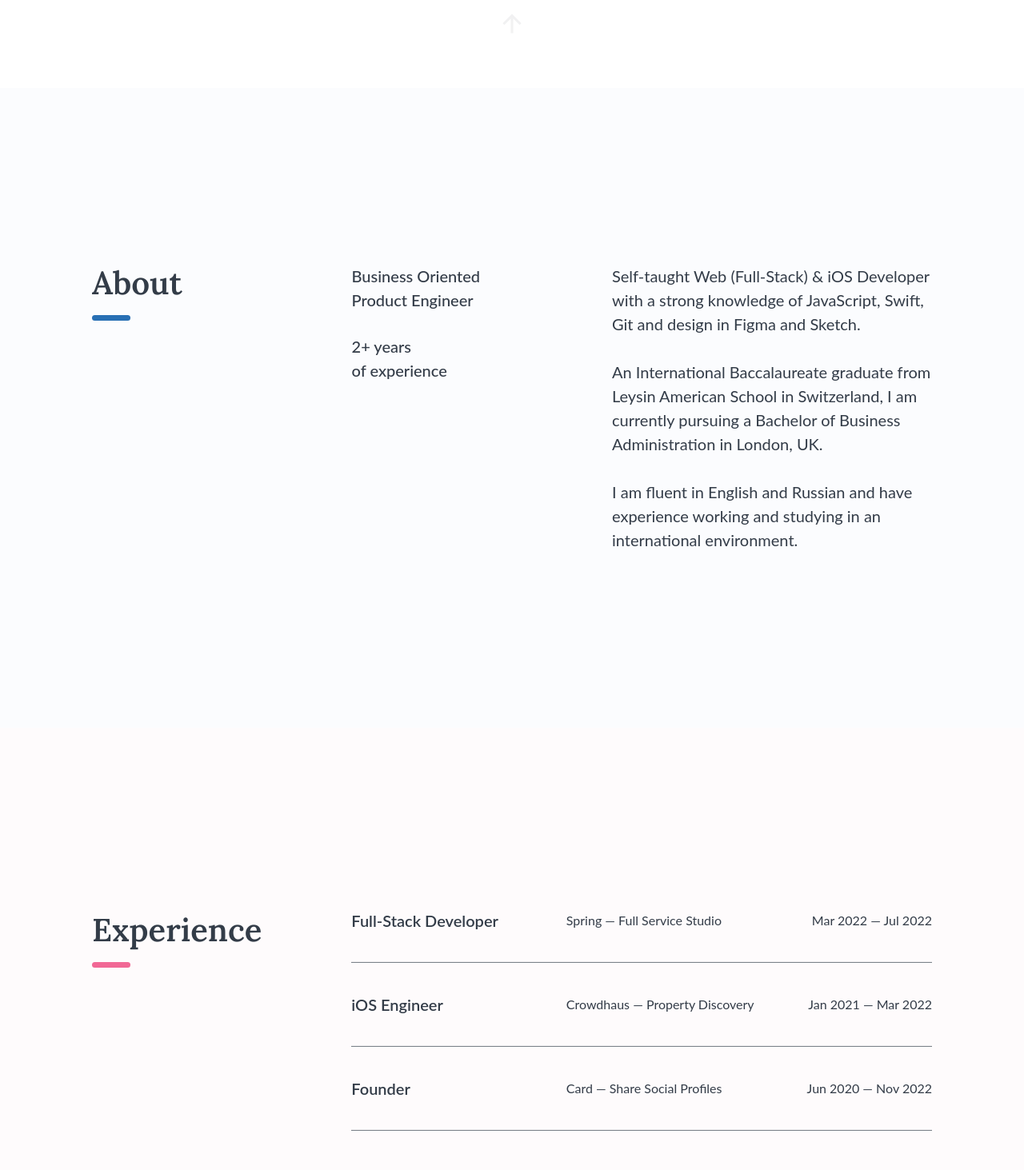
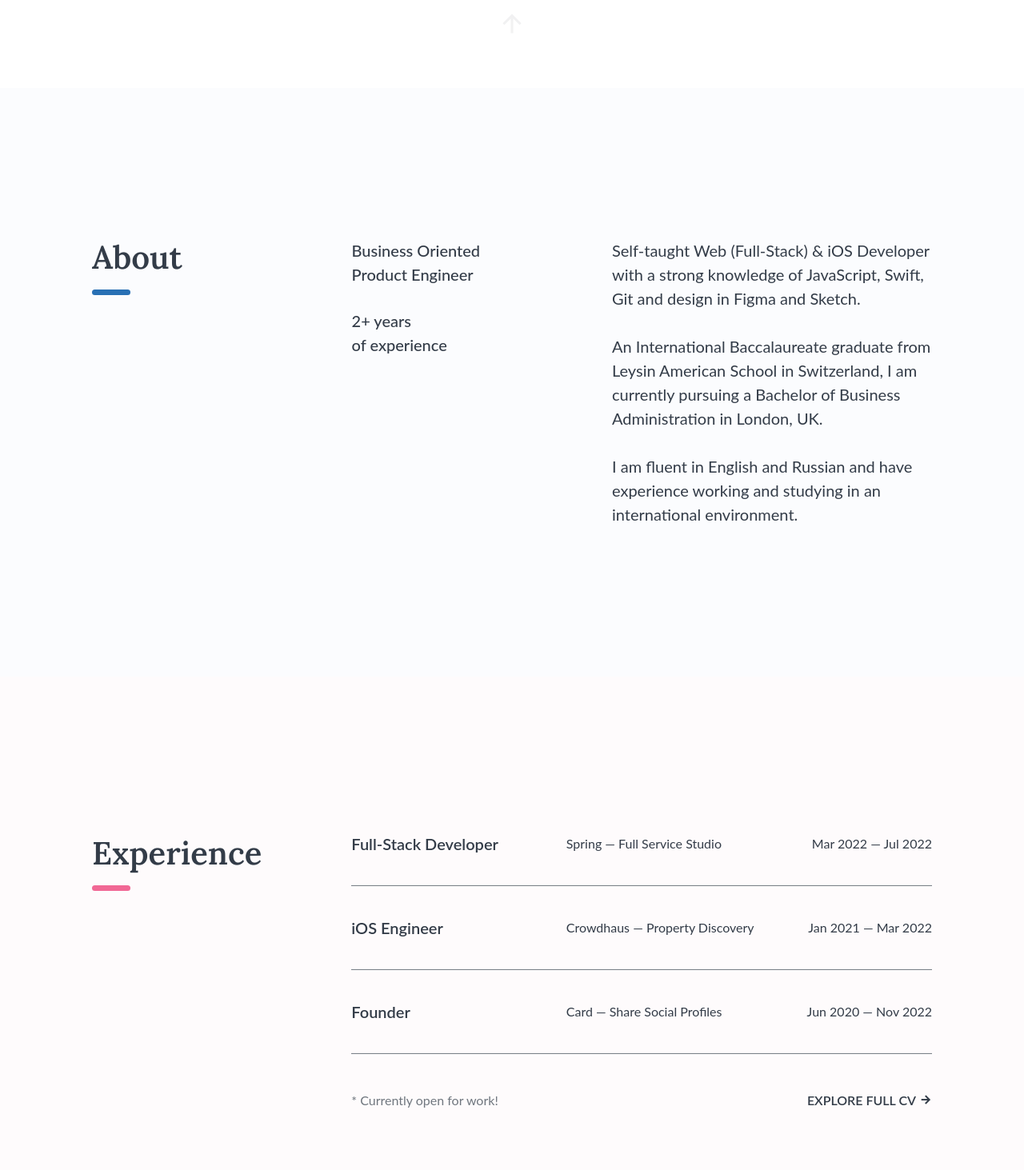
Before and after one commit to andrey-mitko/andreymitko.com.v2, a Next.js app: page / in a window 1280 px wide. Shown: the part 690-2153 px from the top of the page at 80% size. Built offline with nearby package versions, Linux system fonts and the light colour scheme; a web font is replaced by a local one.

Commit message:
Improvements

```diff
--- a/components/AboutSection/styles.tsx
+++ b/components/AboutSection/styles.tsx
@@ -12,7 +12,7 @@ export const AboutWrapper = styled(Section)`
   align-items: center;
 
   @media (min-width: ${ScreenSizes.desktop}) {
-    height: 100vh;
+    height: 92vh;
     padding-top: 0px;
     padding-bottom: 0px;
     display: block;
--- a/components/ExperienceSection/index.tsx
+++ b/components/ExperienceSection/index.tsx
@@ -41,7 +41,7 @@ const ExperienceSection = (props: Props) => {
       gsap.to(".animate-appear", {
         scrollTrigger: {
           trigger: ".section-title",
-          start: "-25% 65%",
+          start: "-50% 65%",
           markers: false,
         },
         delay: 0.25,
--- a/components/ExperienceSection/styles.tsx
+++ b/components/ExperienceSection/styles.tsx
@@ -8,7 +8,7 @@ export const ExperienceWrapper = styled(Section)`
   background-color: var(--color-lightpink);
 
   @media (min-width: ${ScreenSizes.desktop}) {
-    height: 100vh;
+    height: 92vh;
     padding-top: 0px;
     padding-bottom: 0px;
     .container {
--- a/components/HeroSection/index.tsx
+++ b/components/HeroSection/index.tsx
@@ -22,8 +22,8 @@ const HeroSection = (props: Props, ref: any) => {
       // and it's properly scoped to our component
       gsap.set(".hero-text", { opacity: 0, y: 48 });
       gsap.to(".hero-text", {
-        delay: 3,
-        duration: 1.5,
+        delay: 3.25,
+        duration: 1,
         opacity: 1,
         y: 0,
         ease: "power3.out",
```
